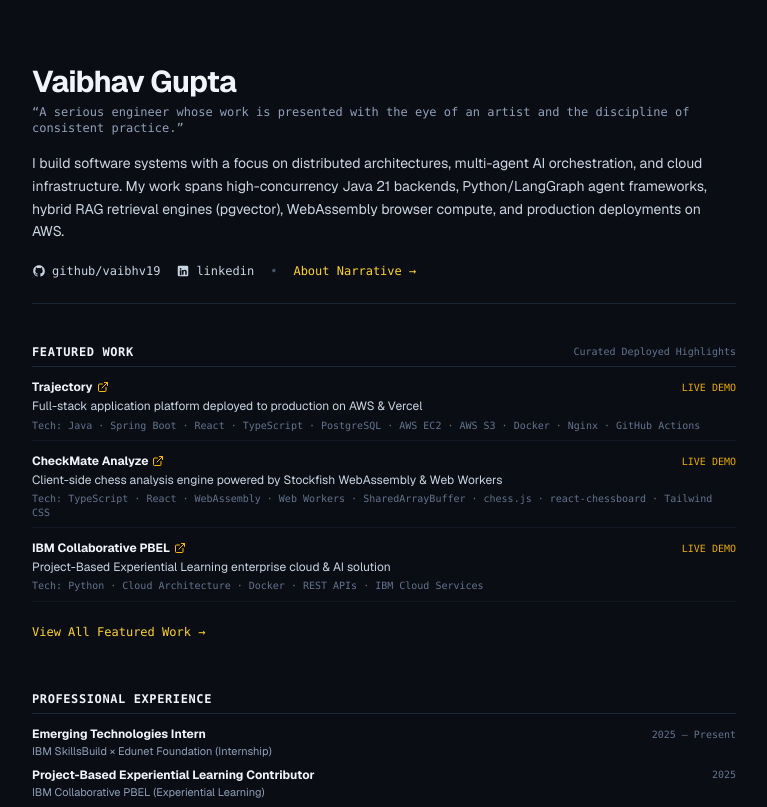
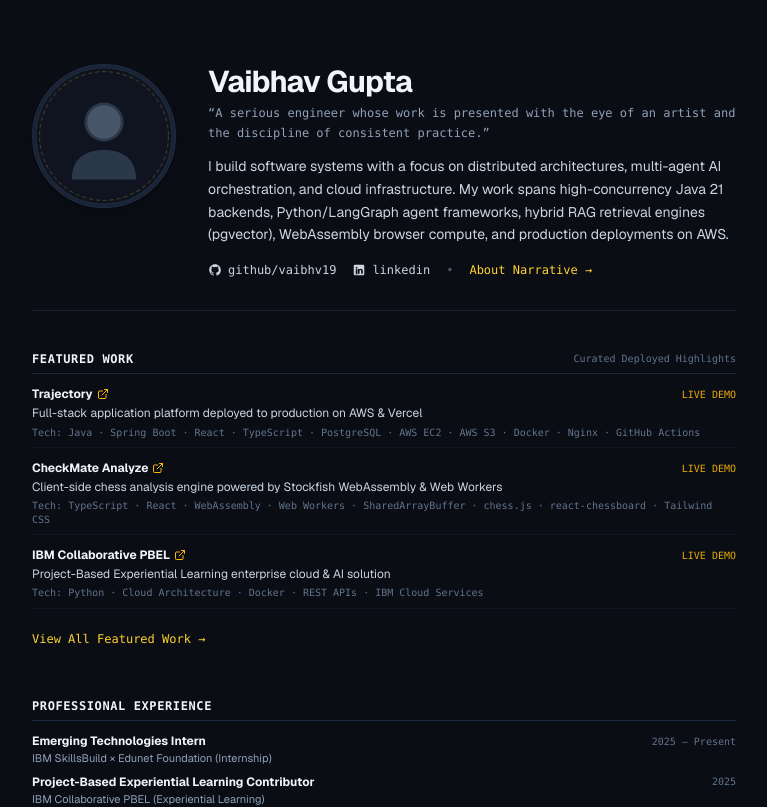
Before and after one commit to vaibhv19/Portfolio-BLog, a Next.js app: page / in a window 1280 px wide. Shown: the top 807 px of the page, without its empty margins (256-1023 px from the left). Built offline with nearby package versions, Linux system fonts and the light colour scheme; a web font is replaced by a local one.

Commit message:
style(home): redesign hero section into two-column personal profile introduction with portrait placeholder

```diff
--- a/src/app/page.tsx
+++ b/src/app/page.tsx
@@ -29,13 +29,27 @@
 
   return (
     <div className="max-w-3xl mx-auto px-4 sm:px-6 lg:px-8 pt-12 sm:pt-16 pb-12 space-y-10 text-slate-300">
-      {/* 1. PERSONAL INTRODUCTION */}
-      <section className="space-y-4 border-b border-slate-800/80 pb-6">
+      {/* 1. TWO-COLUMN PERSONAL PROFILE HERO */}
+      <section className="border-b border-slate-800/80 pb-8">
+        <div className="flex flex-col md:flex-row items-center md:items-start gap-6 sm:gap-8">
+          {/* Left Column: Large Circular Neutral Portrait Placeholder */}
+          <div className="flex-shrink-0">
+            <div className="w-28 h-28 sm:w-36 sm:h-36 rounded-full border-2 border-slate-800 bg-[#0f1420] overflow-hidden shadow-lg relative group">
+              <img
+                src="/avatar-placeholder.svg"
+                alt="Vaibhav Gupta - Profile Portrait Placeholder"
+                className="w-full h-full object-cover"
+              />
+            </div>
+          </div>
+
+          {/* Right Column: Name, Philosophy Subtitle, Technical Intro, & Links */}
+          <div className="space-y-3 text-center md:text-left flex-1">
             <div className="space-y-1">
               <h1 className="text-2xl sm:text-3xl font-bold tracking-tight text-slate-100">
                 Vaibhav Gupta
               </h1>
-          <p className="text-xs font-mono text-slate-400">
+              <p className="text-xs font-mono text-slate-400 leading-relaxed">
                 &ldquo;A serious engineer whose work is presented with the eye of an artist and the discipline of consistent practice.&rdquo;
               </p>
             </div>
@@ -45,7 +59,7 @@
             </p>
 
             {/* Compact Profile Links */}
-        <div className="pt-1 flex flex-wrap items-center gap-4 text-xs font-mono">
+            <div className="pt-1 flex flex-wrap items-center justify-center md:justify-start gap-4 text-xs font-mono">
               <a
                 href="https://github.com/vaibhv19"
                 target="_blank"
@@ -68,6 +82,8 @@
               <Link href="/about" className="text-amber-300 hover:underline">
                 About Narrative &rarr;
               </Link>
+            </div>
+          </div>
         </div>
       </section>
 
```
Also changed, not shown: public/avatar-placeholder.svg (added). Lines whose indentation alone changed are shown as unchanged.
